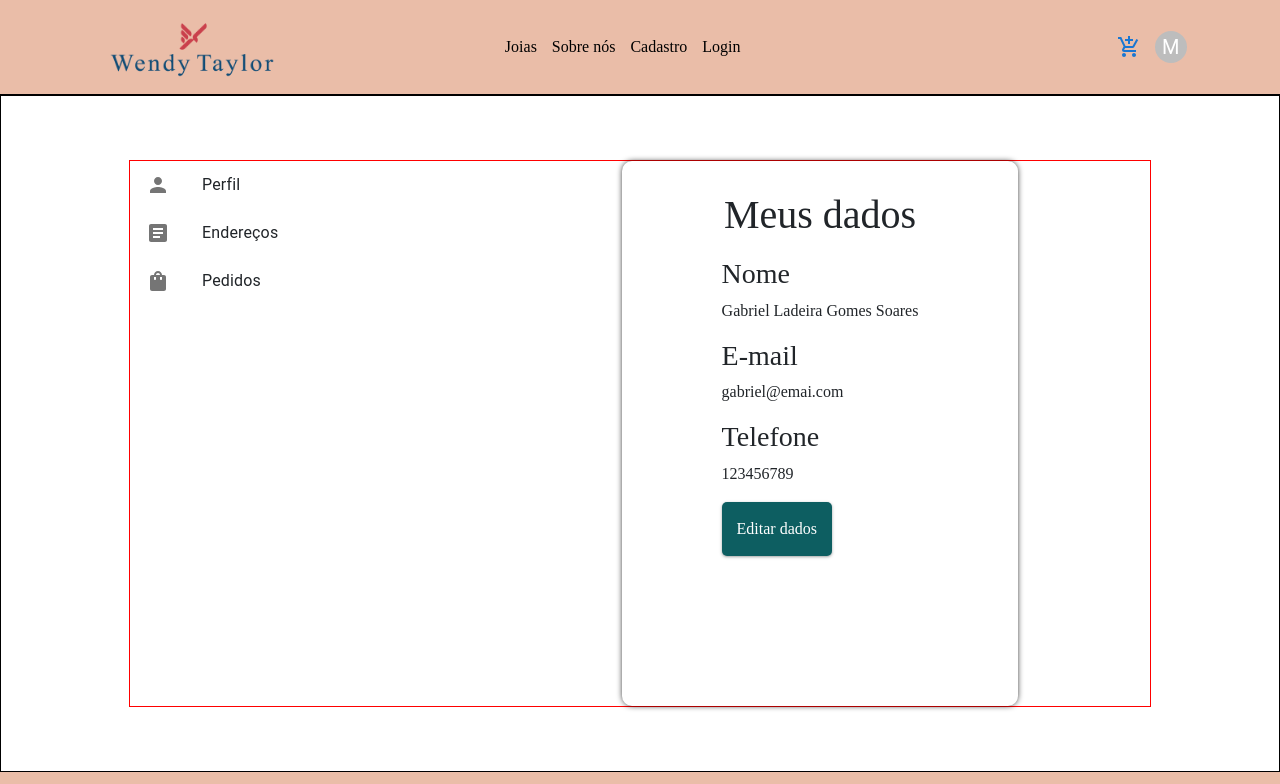
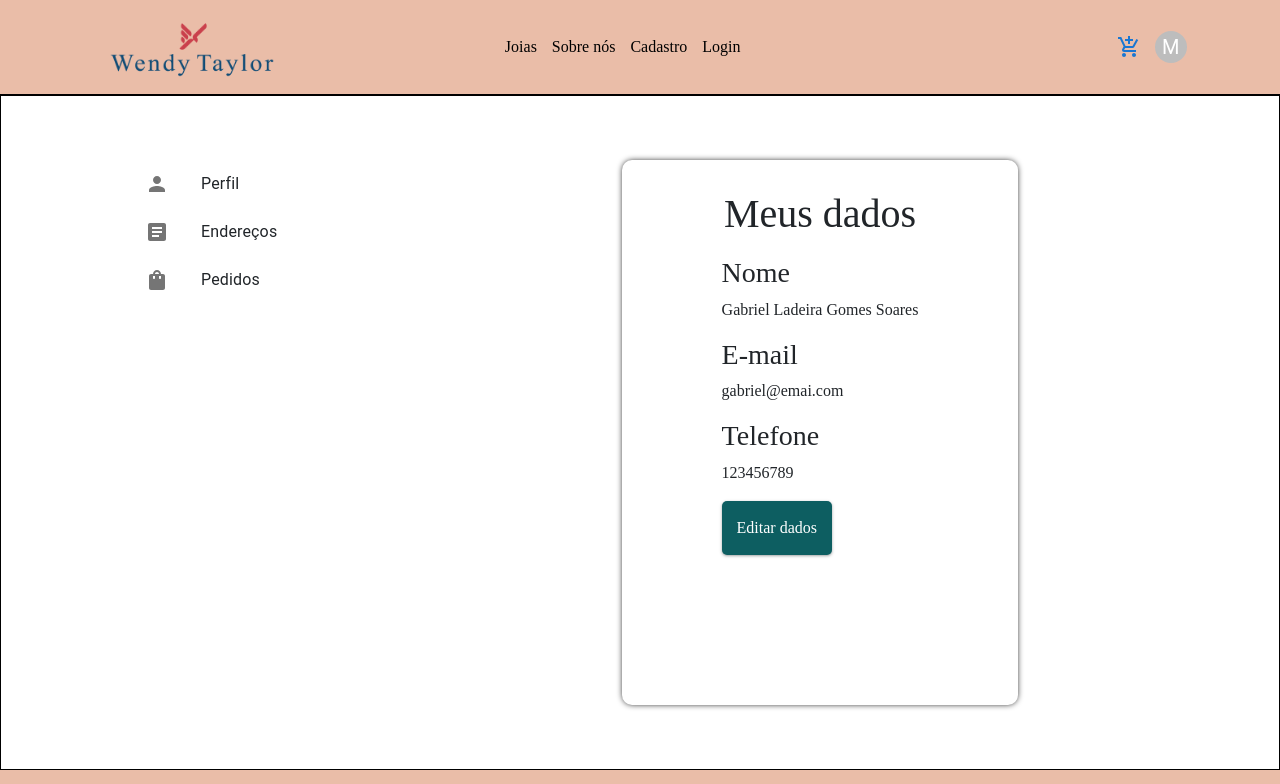
Before and after one commit to G-Ladeira/PI-React, a React (Create React App) app: page /perfil in a window 1280 px wide. Shown: the top 784 px of the page. Built offline with nearby package versions, Linux system fonts and the light colour scheme; grey boxes are pictures that could not be loaded.

Commit message:
adicionando bcrypt

```diff
--- a/package.json
+++ b/package.json
@@ -12,7 +12,9 @@
     "@testing-library/react": "^13.3.0",
     "@testing-library/user-event": "^13.5.0",
     "axios": "^0.27.2",
+    "bcrypt": "^5.1.0",
     "bootstrap": "^5.2.2",
+    "dotenv": "^16.0.3",
     "eslint-config-react-app": "^6.0.0",
     "flatlist-react": "^1.5.1",
     "react": "^18.2.0",
--- a/src/components/header/index.jsx
+++ b/src/components/header/index.jsx
@@ -2,6 +2,9 @@ import { Link } from "react-router-dom";
 import CartHeader from "./cartHeader";
 import "./styled.sass";
 import LogoWendy from "../../images/WENDY.png"
+
+
+
 
 
 import BasicMenu from "./userOn";
@@ -18,9 +21,6 @@ const Header = () => {
         <img className="logoWendy" src={LogoWendy} alt="Velosera paixonado" />
 
       </Link>
-
-
-
 
       <ul className="navOptions">
         <Link to={"/products"}>
--- a/src/components/header/userOn/index.jsx
+++ b/src/components/header/userOn/index.jsx
@@ -6,7 +6,6 @@ import MenuItem from "@mui/material/MenuItem";
 import ListItemIcon from "@mui/material/ListItemIcon";
 import Divider from "@mui/material/Divider";
 import IconButton from "@mui/material/IconButton";
-
 import Tooltip from "@mui/material/Tooltip";
 import PersonAdd from "@mui/icons-material/PersonAdd";
 import Settings from "@mui/icons-material/Settings";
--- a/src/components/perfil/style.sass
+++ b/src/components/perfil/style.sass
@@ -10,4 +10,3 @@
 
 .dataSection
     display: flex
-    border: 1px solid red
```
Also changed, not shown: 2 other files (tests, documents, lock files or other folders).
